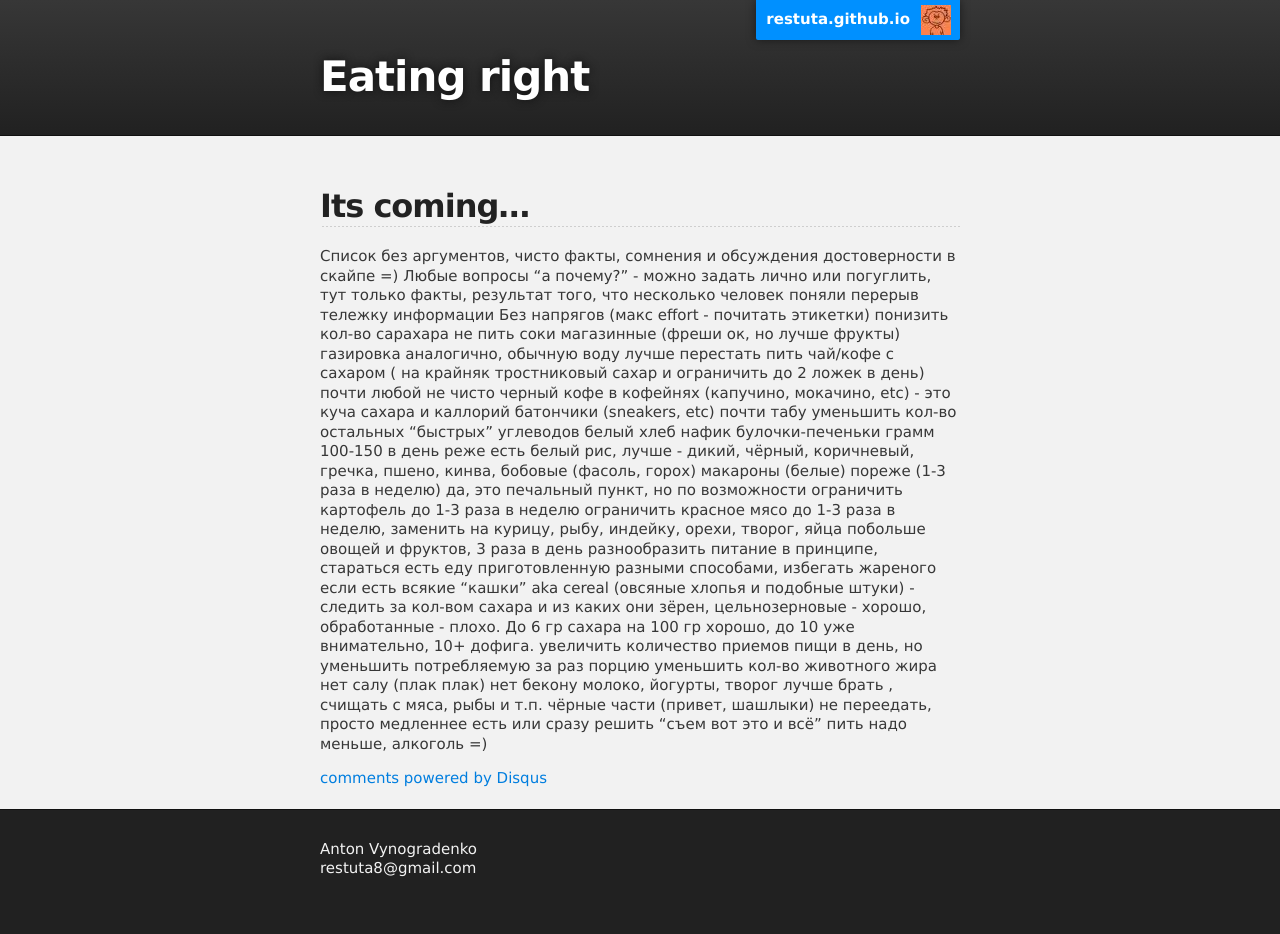
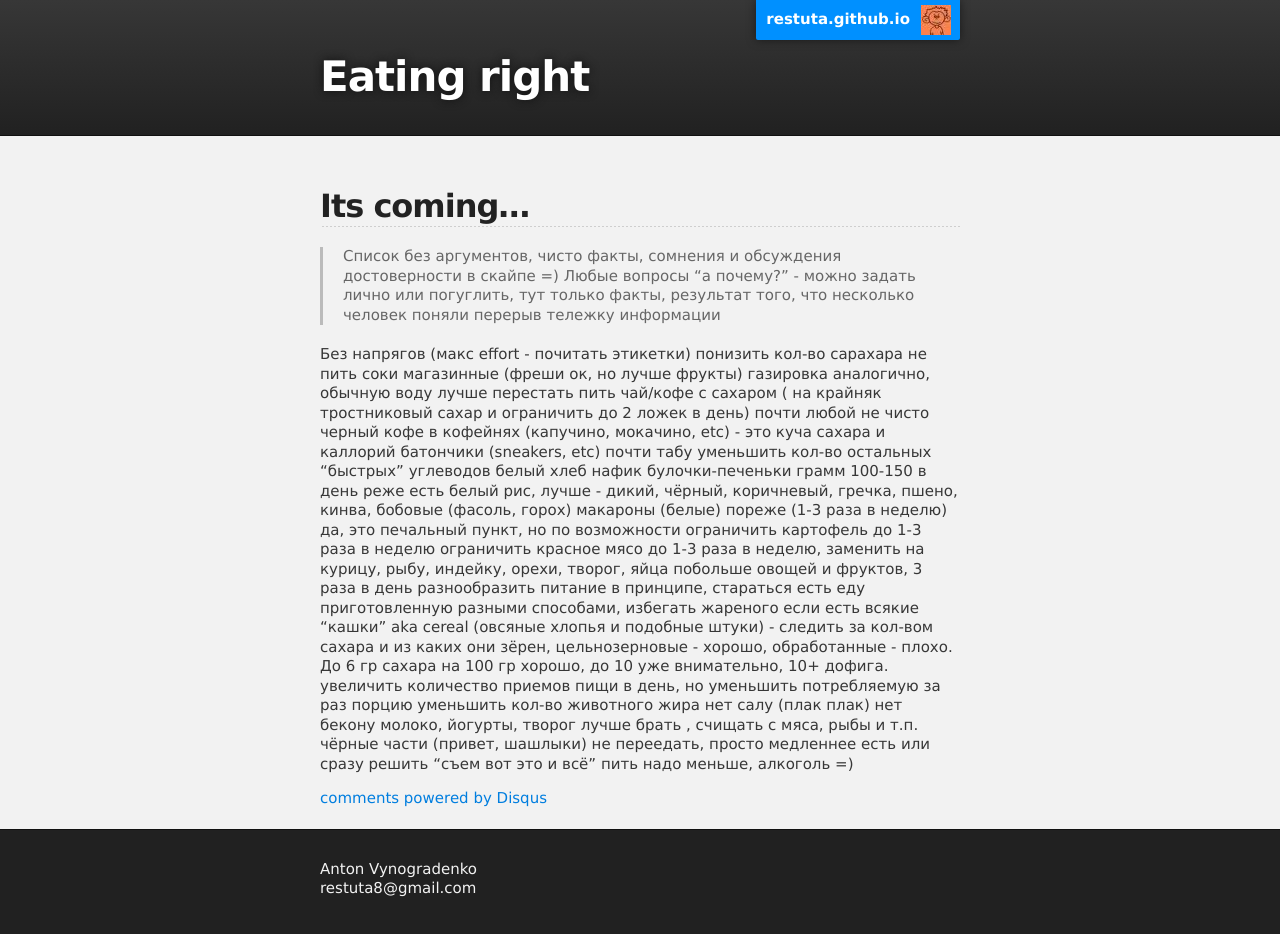
Before and after one commit to Restuta/restuta.github.io, a Jekyll site: the page built from _posts/2013-06-11-eating-right.md, in a window 1280 px wide. Built offline with Jekyll 4.4.1, drawn with Linux system fonts in a browser that asks for light colours; comment, search, counter and statistics services are not loaded.

Commit message:
updated eating right post

```diff
--- a/_posts/2013-06-11-eating-right.md
+++ b/_posts/2013-06-11-eating-right.md
@@ -4,9 +4,10 @@ title: Eating right
 ---
 
 ##Its coming...
+<blockquote>
+ 	<p>Список без аргументов, чисто факты, сомнения и обсуждения достоверности в скайпе =) Любые вопросы “а почему?” - можно задать лично или погуглить, тут только факты, результат того, что несколько человек поняли перерыв тележку информации</p>
+</blockquote>
 
-Список без аргументов, чисто факты, сомнения и обсуждения достоверности в скайпе =)
-Любые вопросы “а почему?” - можно задать лично или погуглить, тут только факты, результат того, что несколько человек поняли перерыв тележку информации
 Без напрягов (макс effort - почитать этикетки)
 понизить кол-во сарахара
 не пить соки магазинные (фреши ок, но лучше фрукты)
```
